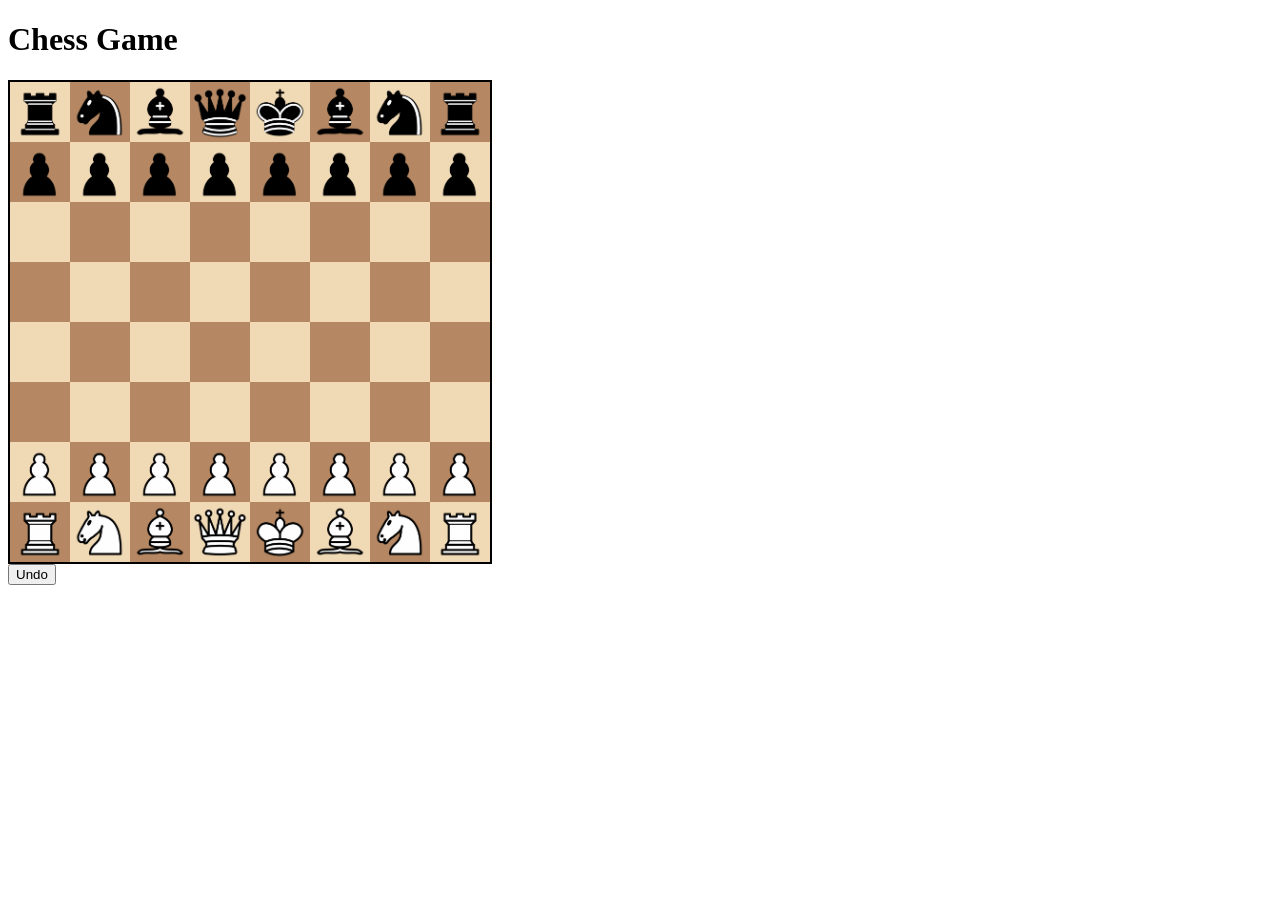
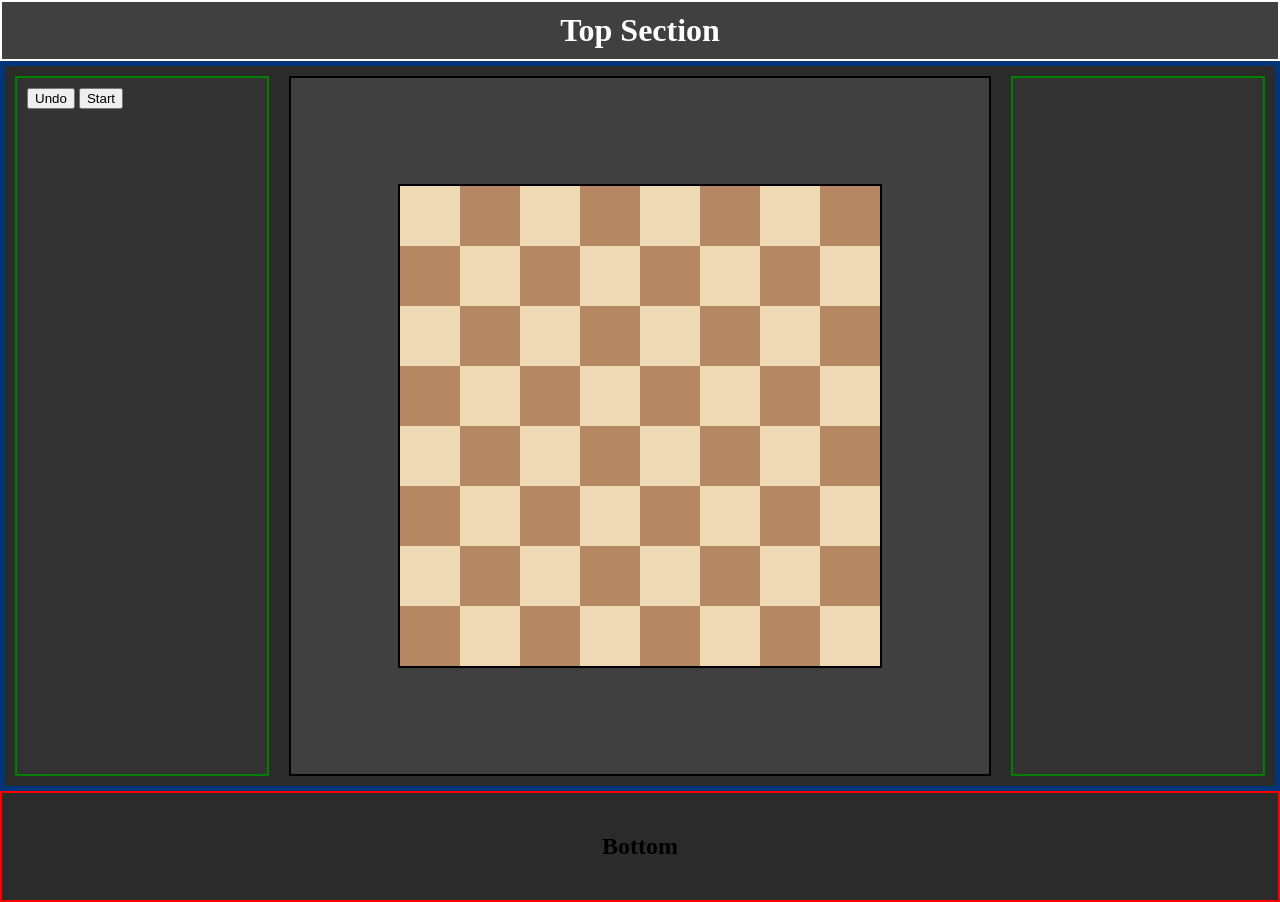
Before and after one commit to OmerKahveci03/Chess-Game, a Flask app: page / in a window 1280 px wide. Before the commit the page ends 585 px from the top, so only its background shows below. Run offline with Flask 3, Linux system fonts and the light colour scheme; data that the repository does not hold is empty.

Commit message:
basic site layout

```diff
--- a/app.py
+++ b/app.py
@@ -77,6 +77,17 @@ def handle_undo():
     highlighted_square = None
     return get_board()
 
+@app.route("/start", methods=["POST"])
+def handle_start():
+    """
+    Handle the "start" event.
+    """
+    types = ['rook', 'knight', 'bishop', 'queen', 'king', 'bishop', 'knight', 'rook']
+    chess.initialize_game(types, types)
+    return get_board()
+
 if __name__ == "__main__":
     # Run the Flask app
     app.run(debug=True)
+
+    types = ['rook', 'knight', 'bishop', 'queen', 'king', 'bishop', 'knight', 'rook']
--- a/chess.py
+++ b/chess.py
@@ -2,7 +2,7 @@
 # This module handles the logic of the chess game. We recieve the moves from game.py as (row, col)
 
 # BASE GAME TO DO:
-# 1) Stalemate
+# 1) Stalemate (Insufficient Material)
 # 2) Custom Promoting (need front-end help, can do this later down the line)
 
 from common import ROWS, COLS
@@ -290,9 +290,13 @@ def initialize_army(color, types):
     for i in range(0,8):
         pieces.append(Piece(rows[1], i, 'pawn', color))
 
-types = ['rook', 'knight', 'bishop', 'queen', 'king', 'bishop', 'knight', 'rook']
-initialize_army('white', types)
-initialize_army('black', types)
+def initialize_game(white_types, black_types):
+    global pieces, move_history, turn_color
+    pieces = []
+    move_history = []
+    turn_color = 'white'
+    initialize_army('white', white_types)
+    initialize_army('black', black_types)
 
 # search every piece. If any of them can move, it is not checkmate
 def is_game_over():
@@ -363,8 +367,10 @@ def board_clicked(row, col,):
 def u_pressed():
     global turn_color, selected
     selected = None
-    undo_last_move(move_history, pieces)
-    if turn_color == 'white':
-        turn_color = 'black'
+    if not undo_last_move(move_history, pieces):
+        turn_color = 'white'
     else:
-        turn_color = 'white'
+        if turn_color == 'white':
+            turn_color = 'black'
+        else:
+            turn_color = 'white'
--- a/moves.py
+++ b/moves.py
@@ -10,7 +10,7 @@ class Move():
         self.secondary_piece = secondary_piece
         self.is_promotion = is_promotion
 
-# pretty self explanitory what this does
+# pretty self explanitory what this does. Returns true if successful, returns false if not possible
 def undo_last_move(move_history, pieces):
     if len(move_history) > 0:
         move = move_history.pop()
@@ -32,3 +32,6 @@ def undo_last_move(move_history, pieces):
 
         if move.secondary_piece and not castled:
             pieces.append(move.secondary_piece)
+    else:
+        return False
+    return True
--- a/static/script.js
+++ b/static/script.js
@@ -120,5 +120,13 @@ function undoMove() {
     });
 }
 
+function startGame() {
+    fetch('/start', { method: 'POST' })
+    .then(response => response.json())
+    .then(data => {
+        renderBoardData(data);
+    });
+}
+
 // Initial load
 updateBoard();
--- a/static/style.css
+++ b/static/style.css
@@ -28,3 +28,71 @@
     height: 100%;
     object-fit: contain;
 }
+
+body {
+    background-color: hsl(0, 0%, 17%);
+    display: flex;
+    flex-direction: column; /* Stack header first, then sections */
+    margin: 0;
+    padding: 0;
+    min-height: 100vh;
+}
+
+#top_section {
+    text-align: center;
+    border: 2px solid;
+    margin: 0;
+    padding: 10px;
+    background-color: hsl(0, 0%, 25%);
+    color: white;
+}
+
+#main-content {
+    display: flex;
+    flex-grow: 1; /* Ensures it takes up remaining space */
+    justify-content: space-between;
+    border: 5px solid hsl(214, 100%, 24%);
+}
+
+#left_section, #right_section {
+    border: 2px solid green;
+    width: 20%;
+    height: 700px; /* Or auto, depending on content */
+    margin: 10px;
+    background-color: hsl(0, 0%, 20%);
+    color: white;
+    padding: 10px;
+    box-sizing: border-box;
+}
+
+#middle_section {
+    display: flex;
+    justify-content: center;
+    align-items: center;
+    flex-grow: 1; /* Takes up all remaining space */
+    margin: 10px;
+    border: 2px solid;
+    background-color: hsl(0, 0%, 25%);
+    padding: 10px;
+    box-sizing: border-box;
+    height: 700px;
+}
+
+#bottom_section{
+    border: 2px solid red;
+    margin-left: 10px;
+    margin-right: 10px;
+    padding: 20px;
+    text-align: center;
+    height: auto;
+    margin: 0px;
+}
+
+#chessboard {
+    display: grid;
+    grid-template-columns: repeat(8, 60px);
+    grid-template-rows: repeat(8, 60px);
+    width: 480px;
+    height: 480px;
+    border: 2px solid #000;
+}
--- a/templates/index.html
+++ b/templates/index.html
@@ -5,11 +5,22 @@
     <link rel="stylesheet" href="/static/style.css">
 </head>
 <body>
-
-    <h1>Chess Game</h1>
-    <div id="chessboard"></div>
-    <button onclick="undoMove()">Undo</button>
+    <h1 id="top_section">Top Section</h1>
+    <div id="main-content">
+        <div id="left_section">
+            <button onclick="undoMove()" id="undo_button">Undo</button>
+            <button onclick="startGame()" id="start">Start</button>
+        </div>
+        <div id="middle_section">
+            <div id="chessboard"></div>
+        </div>
+        <div id="right_section">
+            <!-- Right section content -->
+        </div>
+    </div>
+    <div id="bottom_section">
+        <h2>Bottom</h2>
+    </div>
     <script src="/static/script.js"></script>
-
 </body>
 </html>
```
